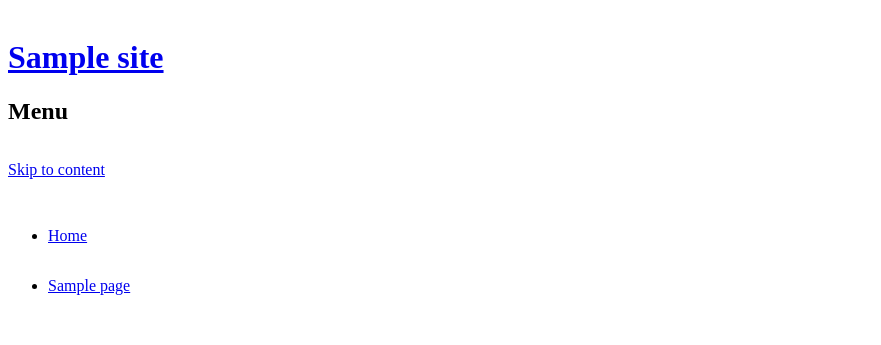
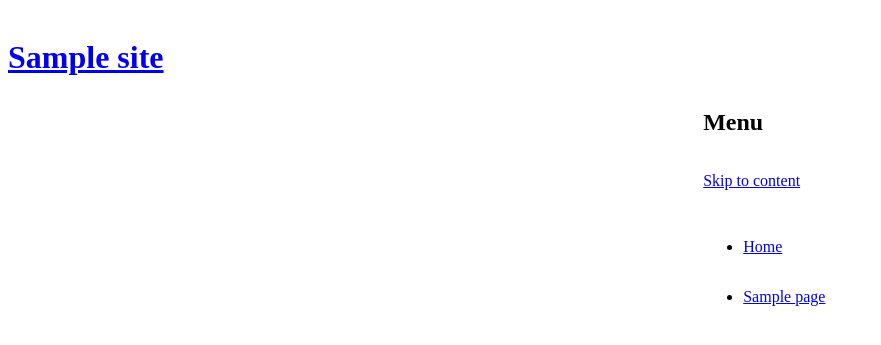
Before and after one commit to Kageetai/eatmytrip, a WordPress theme: template content/themes/EatMyTrip/header.php in a window 1280 px wide. Shown: the top 345 px of the page, without its empty margins (0-881 px from the left). Run offline with PHP 8.4 and a stand-in for WordPress, Linux system fonts and the light colour scheme; the site name, menu and one post (Sample post) are stand-ins, and other content is empty; style sheets or scripts are compiled from the project's sources; some libraries are stand-ins or nearby versions.

Commit message:
nav at the bottom of the header and subnav height

```diff
--- a/content/themes/EatMyTrip/scss/main.scss
+++ b/content/themes/EatMyTrip/scss/main.scss
@@ -39,6 +39,9 @@ $cyan: #43C0C2;
   }
 
   .main-navigation {
+    position: absolute;
+    bottom: 0;
+    right: 0;
     vertical-align: bottom;
     height: $nav-height;
     width: 45%;
@@ -52,6 +55,14 @@ $cyan: #43C0C2;
       font-size: 16px;
       height: $nav-height;
       line-height: $nav-height;
+    }
+
+    ul > li > ul {
+      width: auto;
+    }
+
+    ul > li:hover > ul {
+      top: $nav-height;
     }
   }
 }
```
